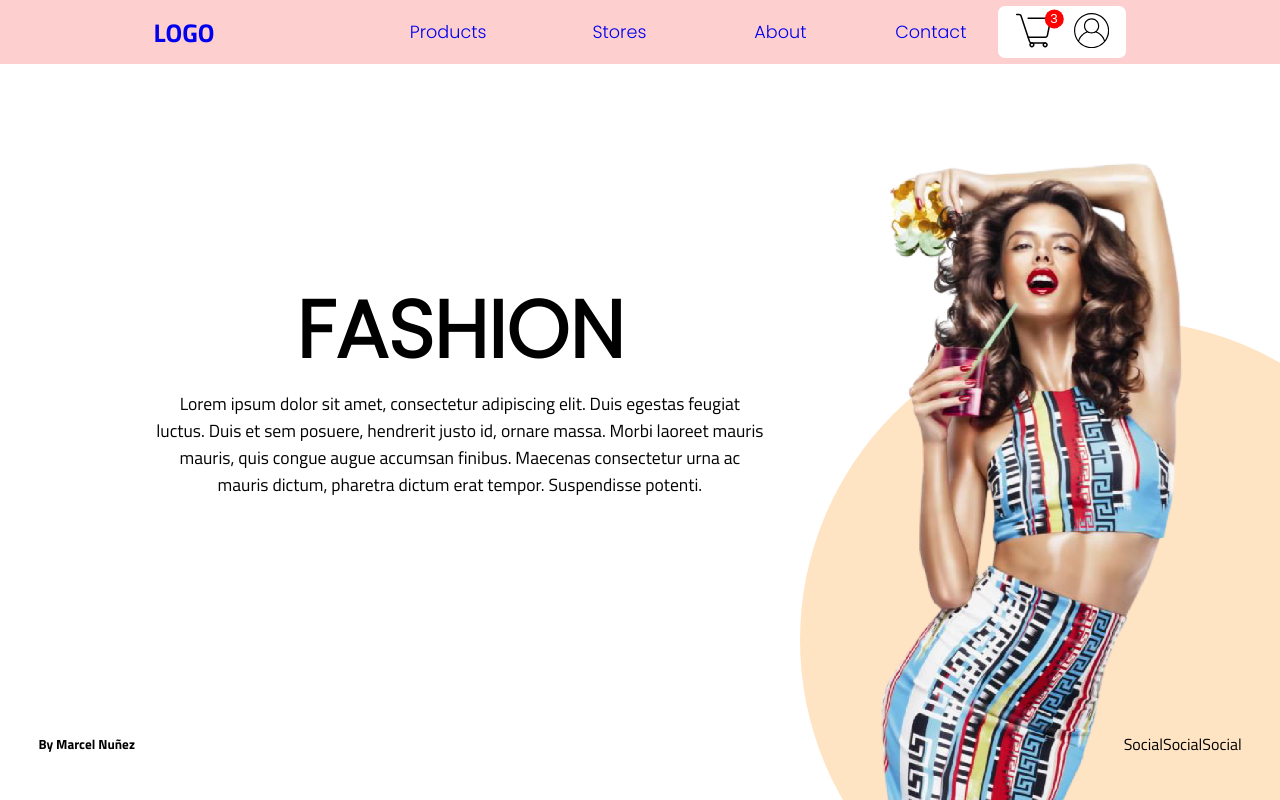
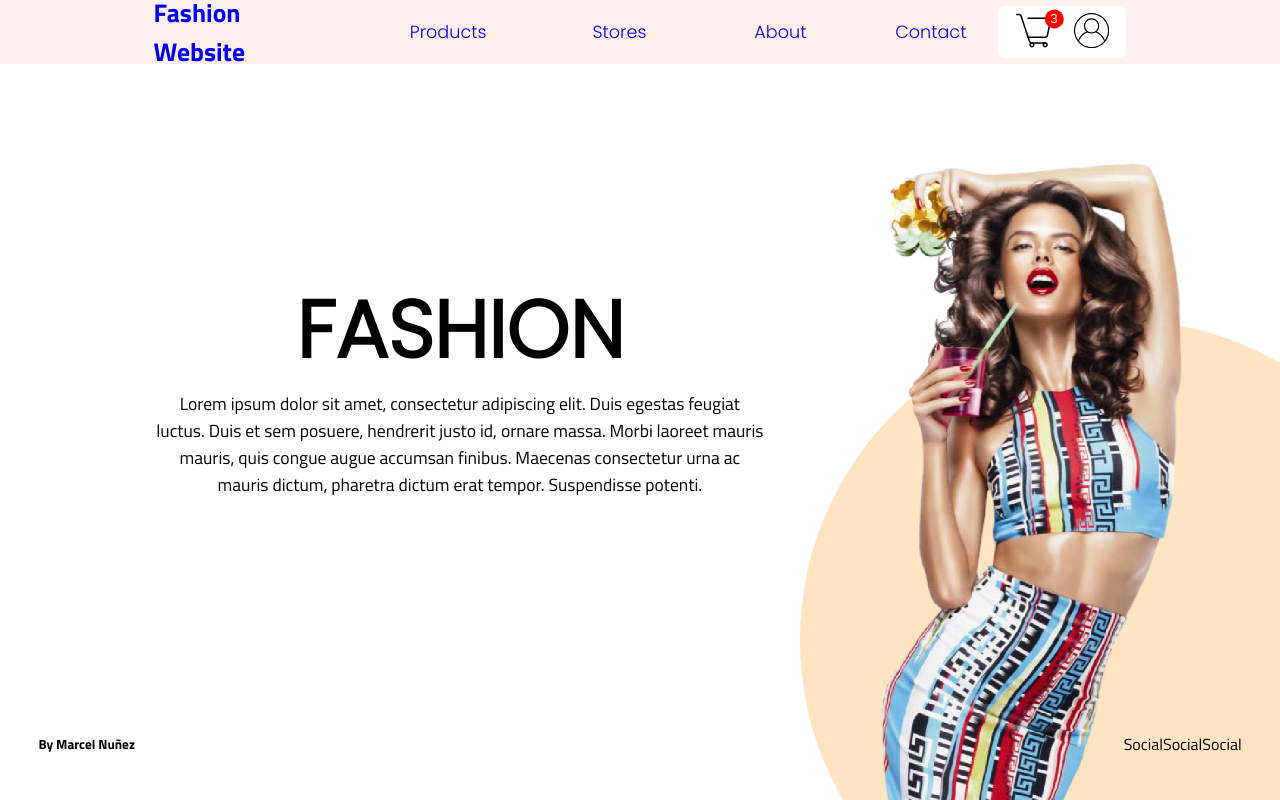
Before and after one commit to MarcelNDG/fashion-for-portfolio, a React (Create React App) app: page / in a window 1280 px wide. Built offline with nearby package versions, Linux system fonts and the light colour scheme.

Commit message:
before trying to fix

```diff
--- a/src/App.css
+++ b/src/App.css
@@ -23,7 +23,7 @@ font-family: "Titillium Web", sans-serif;
 header{
  display: grid;
  justify-content: space-between;
- background-color: #fdcfcf;
+ background-color: #fff0f0;
  align-items: center;
  height: 8vh;
  grid-template-columns: 1fr 0.8fr;
--- a/src/components/HeaderContent.js
+++ b/src/components/HeaderContent.js
@@ -10,7 +10,7 @@ const HeaderContent = () => {
     return (
         <>
             <div className='headerWrap'>
-          <Link to='/' className='topLogoLink'> <h1 className='topLogo'>LOGO</h1></Link>
+          <Link to='/' className='topLogoLink'> <h1 className='topLogo'>Fashion Website</h1></Link>
 
                 <div className='headerBtnWrap'>
                     <ul className='headerBtnList'>
```
